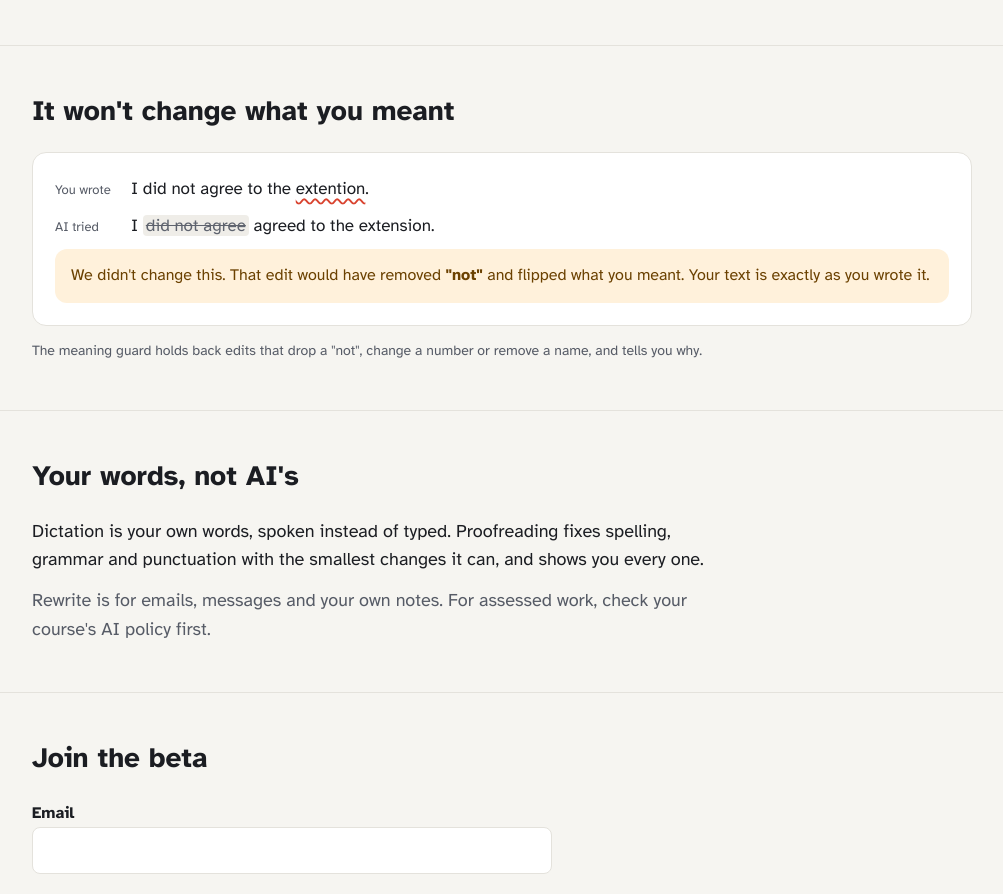
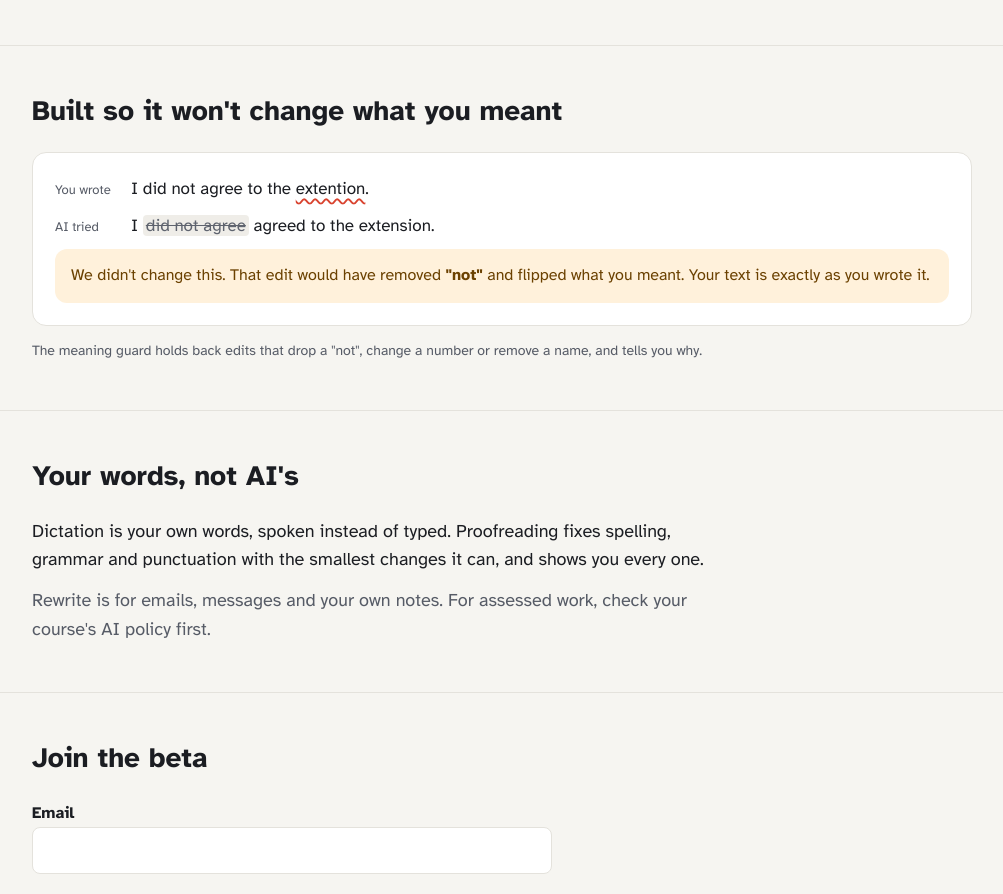
Before and after one commit to damionrobinson/repeat-public-site, a plain HTML site: page index.html in a window 1280 px wide. Shown: the part 1009-1903 px from the top of the page, without its empty margins (138-1141 px from the left). Drawn offline with Linux system fonts and the light colour scheme.

Commit message:
Fix the meaning-guard headline wording (M15)
"It won't change what you meant" read as an absolute promise; sales
flagged that one miss becomes a public screenshot. Marketing + brand
agreed "Built so it won't change what you meant" (repeat repo docs/
marketing/03-site-change-list.md M15).

```diff
--- a/index.html
+++ b/index.html
@@ -144,7 +144,7 @@
 
   <section>
     <div class="wrap">
-      <h2>It won't change what you meant</h2>
+      <h2>Built so it won't change what you meant</h2>
       <div class="card demo">
         <div class="rowx"><span class="tag">You wrote</span><span>I did not agree to the <span class="caught">extention</span>.</span></div>
         <div class="rowx"><span class="tag">AI tried</span><span>I <s>did not agree</s> agreed to the extension.</span></div>
```
